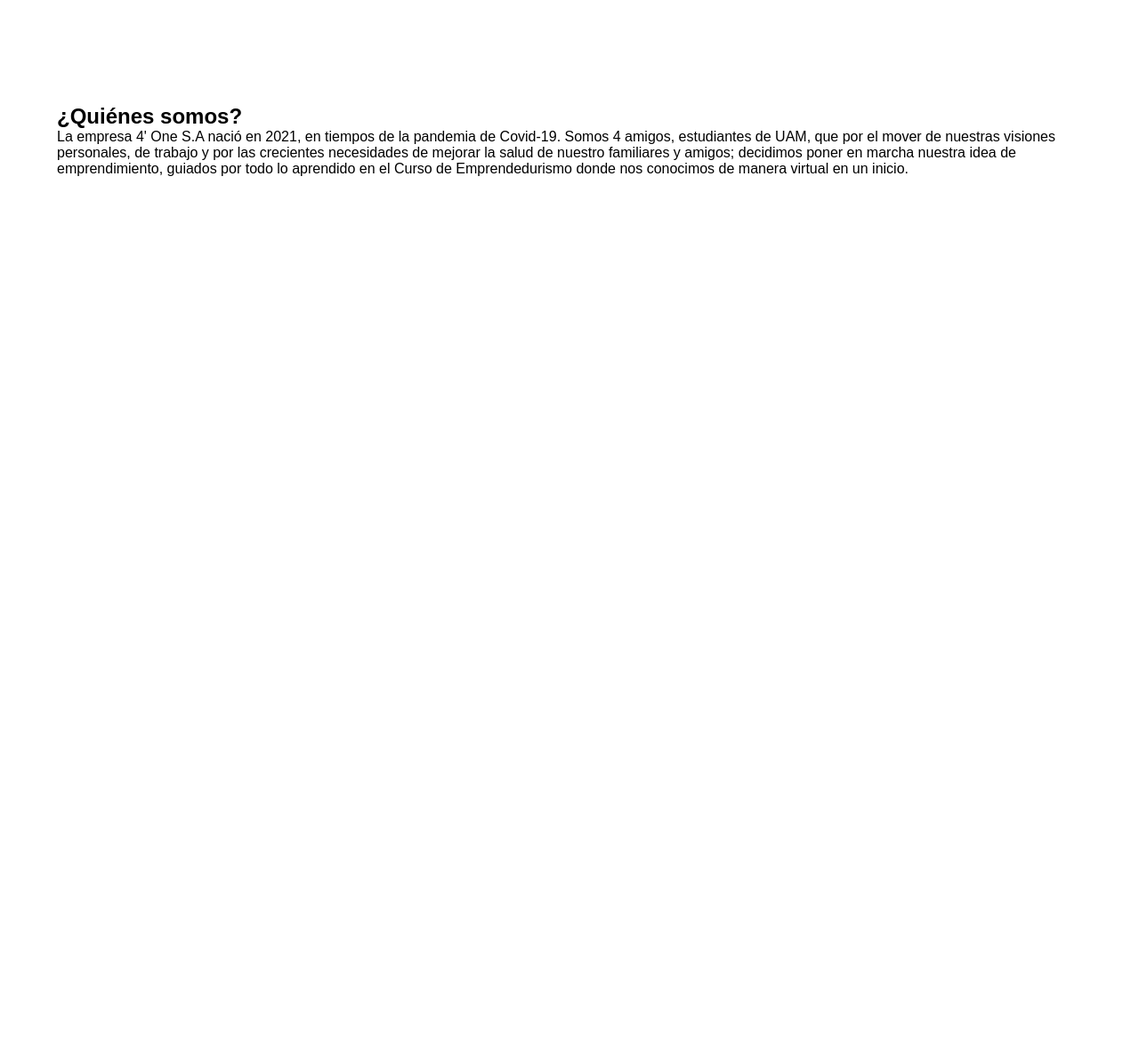
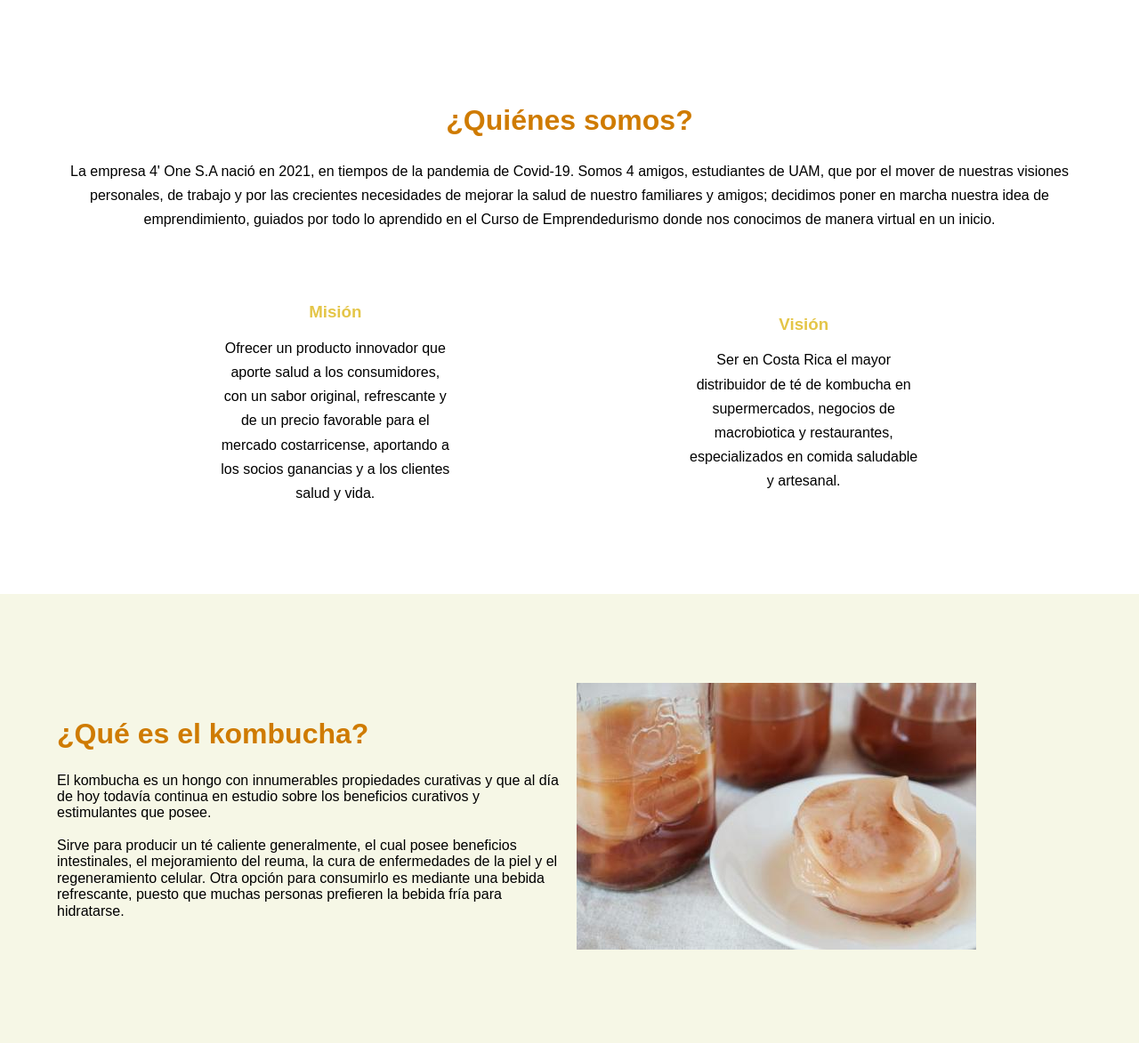
Before and after one commit to majorojas09/tekombucha, a plain HTML site: page inicio.html in a window 1280 px wide. Shown: the part 783-1956 px from the top of the page at 89% size. Before the commit the page ends 1083 px from the top, so only its background shows below. Drawn offline with Linux system fonts and the light colour scheme; a web font is replaced by a local one.

Commit message:
Reseña y descripción

```diff
--- a/inicio.html
+++ b/inicio.html
@@ -4,7 +4,7 @@
     <meta charset="UTF-8">
     <meta http-equiv="X-UA-Compatible" content="IE=edge">
     <meta name="viewport" content="width=device-width, initial-scale=1.0">
-    <title>Té de Kombucha | Inicio</title>
+    <title>Té de Kombucha | Toad</title>
     <!--Importación estilos-->
     <link rel="stylesheet" href="styles2.css">
     <link rel="stylesheet" href="normalize.css">
@@ -66,8 +66,40 @@
                 donde nos conocimos de manera virtual en un inicio.</p>
 
                 <div class="about_main">
+                    <article class="about_icons">
+                        <h3 class="about_title">Misión</h3>
+                        <p class="about_paragraph">Ofrecer un producto innovador que aporte salud a los consumidores, con un sabor original,
+                           refrescante y de un precio favorable para el mercado costarricense, aportando a los socios
+                           ganancias y a los clientes salud y vida.
+                        </p>
+                    </article>
+                    <article class="about_icons">
+                        <h3 class="about_title">Visión</h3>
+                        <p class="about_paragraph">Ser en Costa Rica el mayor distribuidor de té de kombucha en supermercados, negocios de
+                            macrobiotica y restaurantes, especializados en comida saludable y artesanal.
+                        </p>
+                    </article>
+                </div>
+        </section>
+        <section class="knowledge">
+            <div class="knowledge_container container">
+                <div class="knowledge_texts">
+                    <h2 class="subtitle">¿Qué es el kombucha?</h2>
+                    <p>
+                        El kombucha es un hongo con innumerables propiedades curativas y que al día de hoy todavía continua en estudio sobre los
+                        beneficios curativos y estimulantes que posee.
+                        <br>
+                        <br>
+                        Sirve para producir un té caliente generalmente, el cual posee beneficios intestinales, el mejoramiento del reuma, la cura
+                        de enfermedades de la piel y el regeneramiento celular.  Otra opción para consumirlo es mediante una bebida refrescante,
+                        puesto que muchas personas prefieren la bebida fría para hidratarse.
+                    </p>
+                </div>
 
-                </div>
+                <figure class="knowledge_picture">
+                    <img src="5e997e6a8fa5a.jpeg" alt="">
+                </figure>
+            </div>
         </section>
     </main>
 </body>
--- a/styles2.css
+++ b/styles2.css
@@ -8,7 +8,7 @@ font-family: 'Zen Kurenaido', sans-serif;
 
 :root {
     --padding-container: 100px 0;
-    --color-title: #001A49;
+    --color-title: #CF7B00 ;
 }
 
 body {
@@ -113,3 +113,69 @@ body {
     margin-bottom: 20px;
     font-size: 30px;
 }
+
+.about {
+    text-align: center;
+}
+
+.subtitle {
+    color: var(--color-title);
+    font-size: 2rem;
+    margin-bottom: 25px;
+}
+
+.about_main {
+    padding-top: 80px;
+    display: grid;
+    width: 90%;
+    margin: 0 auto;
+    gap: 1em;
+    overflow: hidden;
+    grid-template-columns: repeat(auto-fit, minmax(260px, auto));
+}
+
+.about_icons {
+    display: grid;
+    gap: 1em;
+    justify-items: center;
+    width: 260px;
+    overflow: hidden;
+    margin: auto;
+}
+
+.about_title {
+    color: #E4C547 ;
+}
+
+.about_paragraph {
+    line-height: 1.7;
+}
+
+.knowledge {
+    background-color: #f6f7e6;
+    background-image:  radial-gradient(#F7DC6F 0.5px, transparent 0.5px), radial-gradient(#F7DC6F 0.5px, #f6f7e6 0.5px);
+    background-size: 20px 20px;
+    background-position: 0 0,10px 10px;
+    overflow: hidden;
+}
+
+.knowledge_container {
+    display: grid;
+    grid-template-columns: 1fr 1fr;
+    gap: 1em;
+    align-items: center;
+}
+
+.knowledge_paragraph {
+    line-height: 1.7;
+    margin-bottom: 15px;
+}
+
+.knowledge_picture {
+    max-width: 500px;
+}
+
+.knowledge_img {
+    width: 100%;
+    display: block;
+}
```
